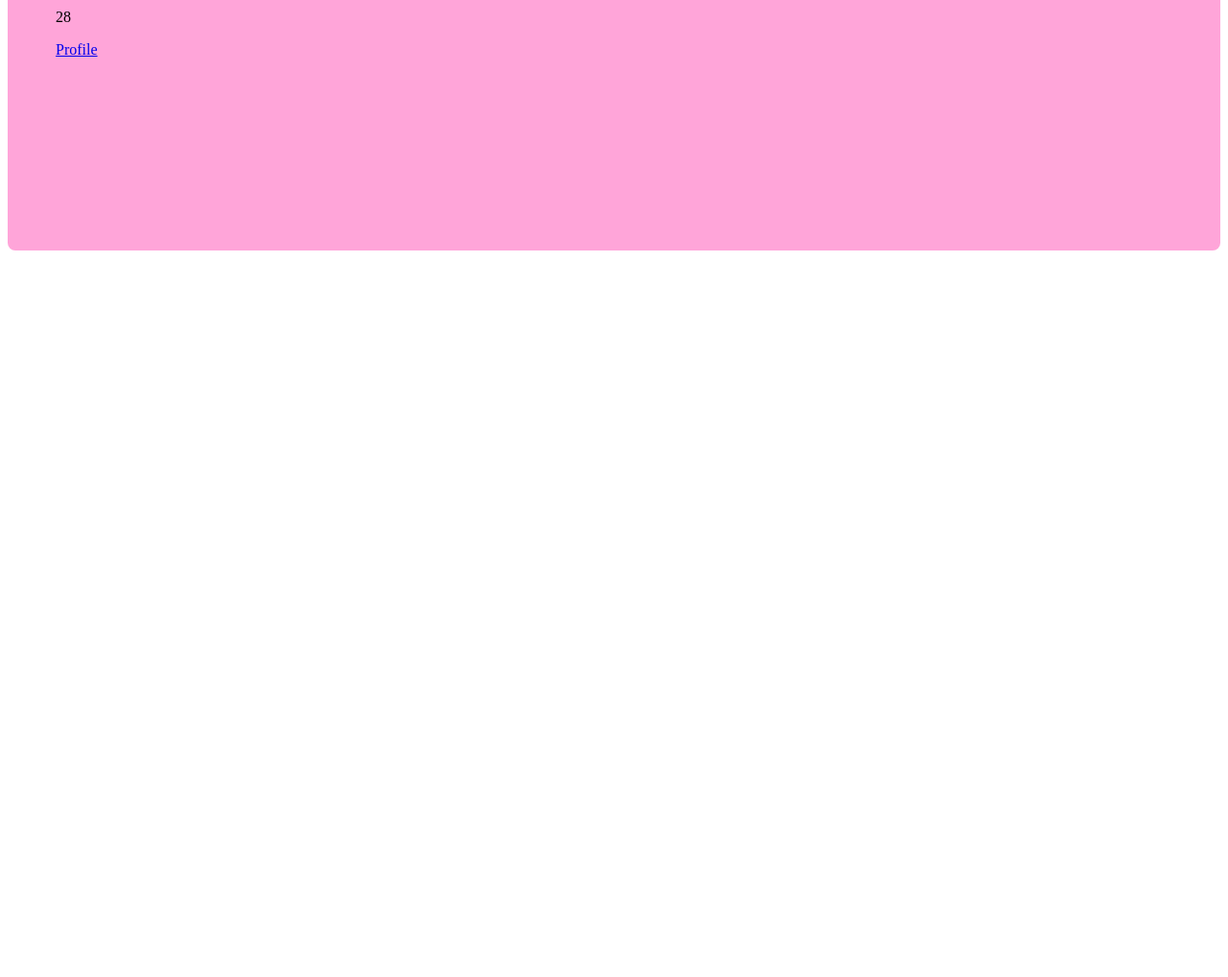
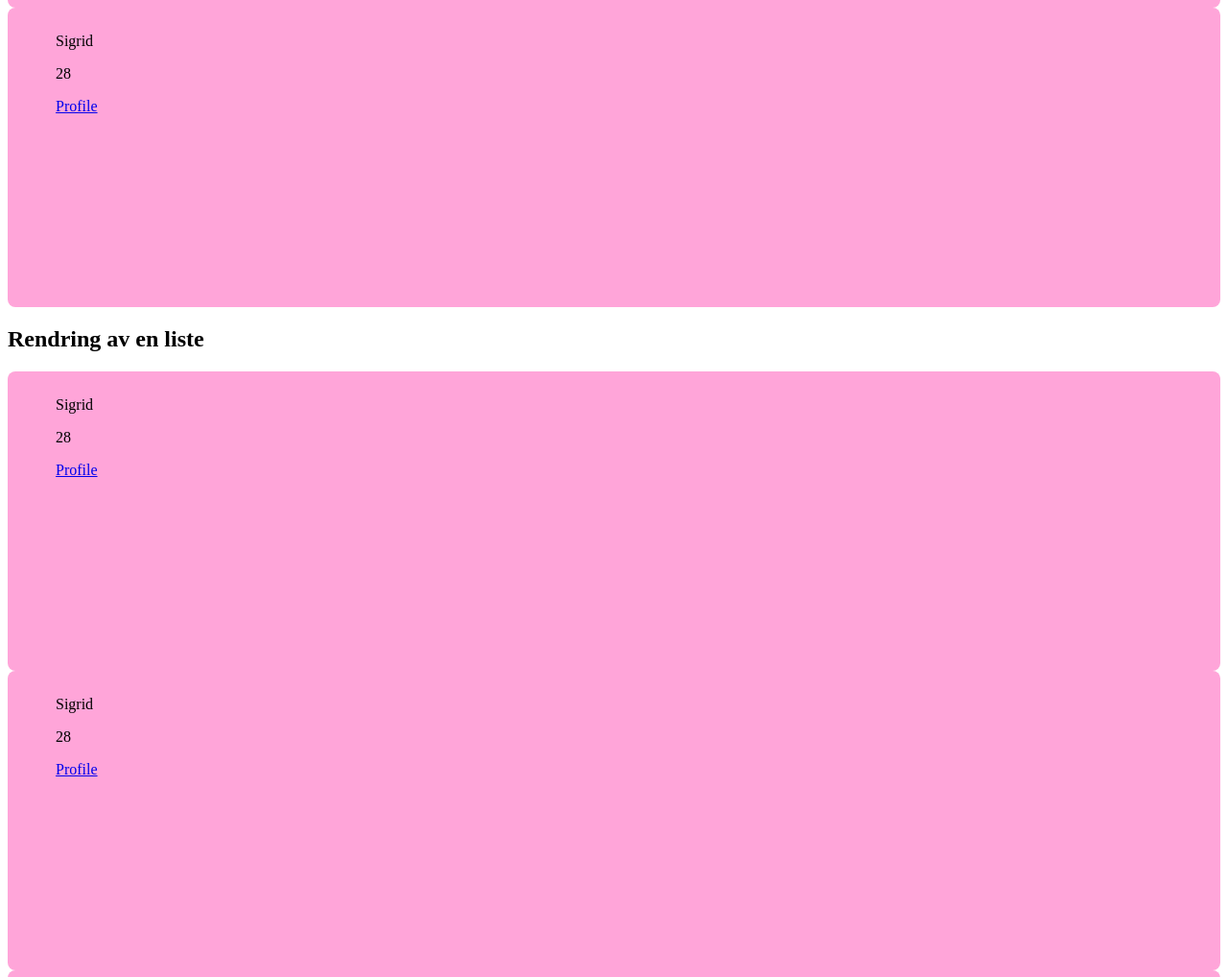
Before and after one commit to MissKluck/js-functions-and-arrays, a website with bundled scripts: page index.html in a window 1280 px wide. Shown: the part 371-1389 px from the top of the page at 96% size. Before the commit the page ends 800 px from the top, so only its background shows below. Built offline with nearby package versions, Linux system fonts and the light colour scheme.

Commit message:
add rendering av persons from list

```diff
--- a/data.js
+++ b/data.js
@@ -0,0 +1,17 @@
+export const persons = [
+  {
+    Name: "Sigrid",
+    Age: 28,
+    homePage: "http://www.github.com/misskluck",
+  },
+  {
+    Name: "Sigrid",
+    Age: 28,
+    homePage: "http://www.github.com/misskluck",
+  },
+  {
+    Name: "Sigrid",
+    Age: 28,
+    homePage: "http://www.github.com/misskluck",
+  },
+];
--- a/index.html
+++ b/index.html
@@ -9,6 +9,8 @@
   </head>
   <body>
 
+    <section>
+      <h2>Enkelt eksempel</h2>
       <article class="person-card">
         <p>Name: Sigrid</p>
         <p>Age: 28</p>
@@ -16,6 +18,10 @@
       </article>
 
       <div id="single-person"></div>
-
+    </section>
+    <section>
+      <h2>Rendring av en liste</h2>
+      <div id="person-list"></div>
+    </section>
   </body>
 </html>
--- a/script.js
+++ b/script.js
@@ -1,3 +1,5 @@
+import { persons } from "./data.js";
+
 function createPersonCard(person) {
   // Generere et html element
   const articleElement = document.createElement("article");
@@ -37,3 +39,13 @@ const sigridElement = createPersonCard(sigrid);
 const container = document.getElementById("single-person");
 // 2. Sett inn det nye elementet som et underelement
 container.appendChild(sigridElement);
+
+// === Rendring av lister ===
+const listElement = document.getElementById("person-list");
+
+for (let index = 0; index < persons.length; index++) {
+  console.log(persons[index]);
+  const newPerson = createPersonCard(persons[index]);
+  console.log(newPerson);
+  listElement.appendChild(newPerson);
+}
```
Lines whose indentation alone changed are shown as unchanged.
